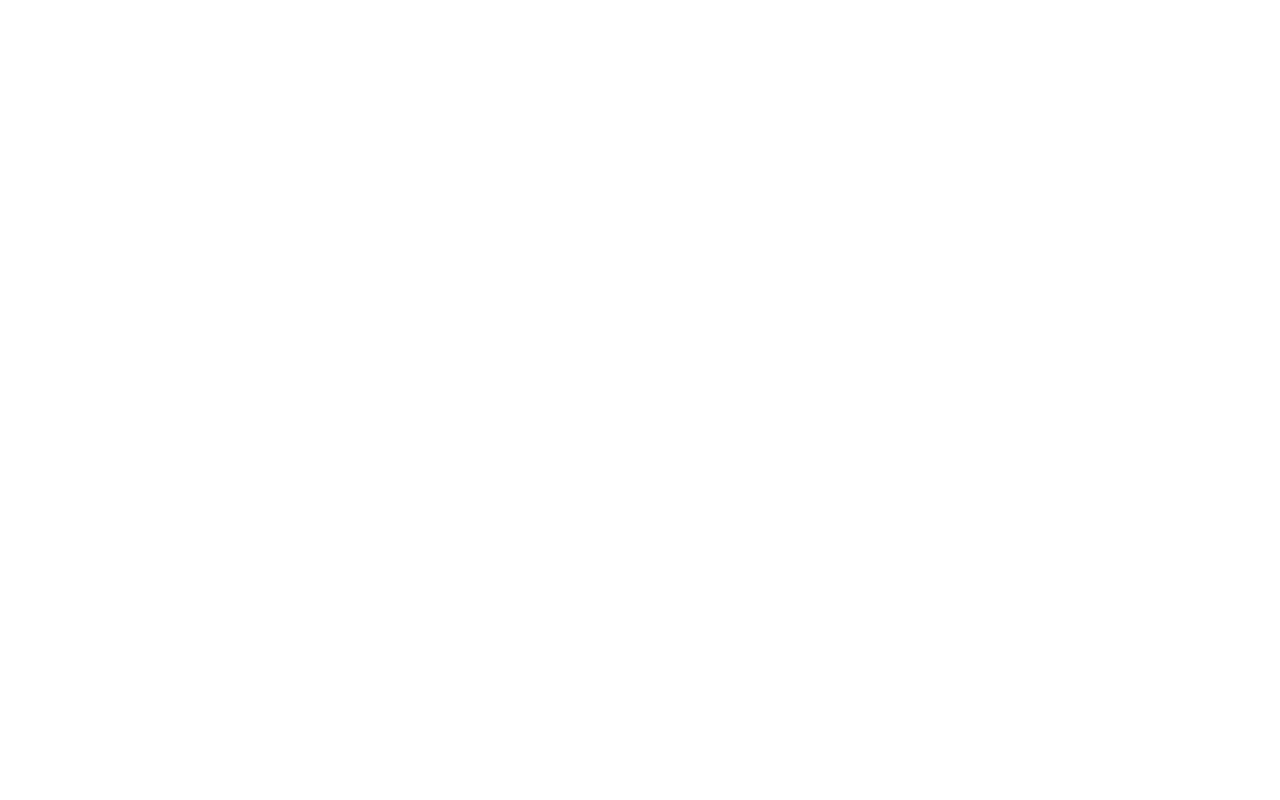
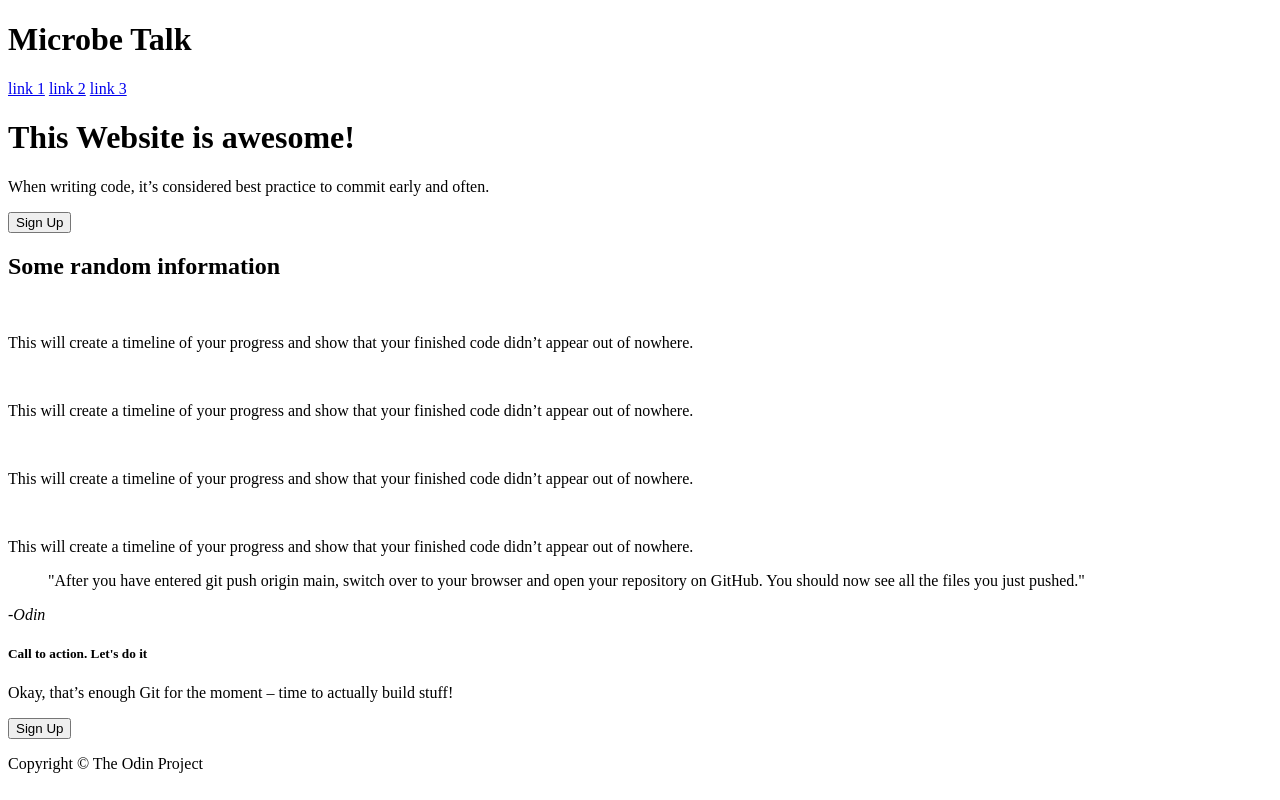
Before and after one commit to Orion-Mi/The-Landing-Page, a plain HTML site: page index.html in a window 1280 px wide. Drawn offline with Linux system fonts and the light colour scheme.

Commit message:
add index.html

```diff
--- a/index.html
+++ b/index.html
@@ -4,9 +4,49 @@
     <meta charset="UTF-8">
     <meta http-equiv="X-UA-Compatible" content="IE=edge">
     <meta name="viewport" content="width=device-width, initial-scale=1.0">
-    <title>Document</title>
+    <title>microbe landing page</title>
 </head>
 <body>
-
+    <header>
+        <div>
+            <h1 class="logo">Microbe Talk</h1> <!--Or an image(logo)-->
+            <div>
+                <a href="#">link 1</a>
+                <a href="#">link 2</a>
+                <a href="#">link 3</a>
+            </div>
+        </div>
+        <div class="header-content">
+            <h1>This Website is awesome!</h1>
+            <p>When writing code, it’s considered best practice to commit early and often.</p>
+            <button>Sign Up</button>
+            <img src="#" alt="">
+        </div>
+    </header>
+    <main>
+        <div class="info-text">
+            <h2 class="info-header-text">Some random information</h2>
+            <img src="#" alt=""> <!--Placeholder-->
+            <p class="description">This will create a timeline of your progress and show that your finished code didn’t appear out of nowhere.</p>
+            <img src="#" alt=""> <!--Placeholder-->
+            <p class="description">This will create a timeline of your progress and show that your finished code didn’t appear out of nowhere.</p>
+            <img src="#" alt=""> <!--Placeholder-->
+            <p class="description">This will create a timeline of your progress and show that your finished code didn’t appear out of nowhere.</p>
+            <img src="#" alt=""> <!--Placeholder-->
+            <p class="description">This will create a timeline of your progress and show that your finished code didn’t appear out of nowhere.</p>
+        </div>
+        <div class="quote">
+            <blockquote>"After you have entered git push origin main, switch over to your browser and open your repository on GitHub. You should now see all the files you just pushed."</blockquote>
+            <cite>-Odin</cite>
+        </div>
+        <div class="call-action">
+            <h5>Call to action. Let's do it</h5>
+            <p>Okay, that’s enough Git for the moment – time to actually build stuff!</p>
+            <button>Sign Up</button>
+        </div>
+    </main>
 </body>
+<footer>
+    <p>Copyright &copy The Odin Project</p>
+</footer>
 </html>
```
